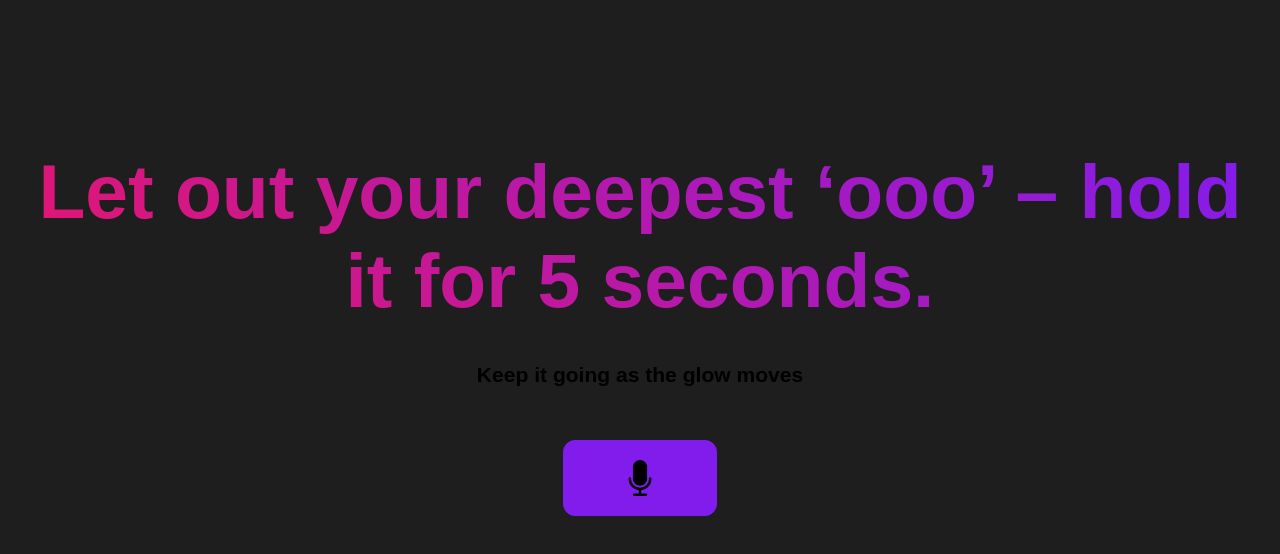
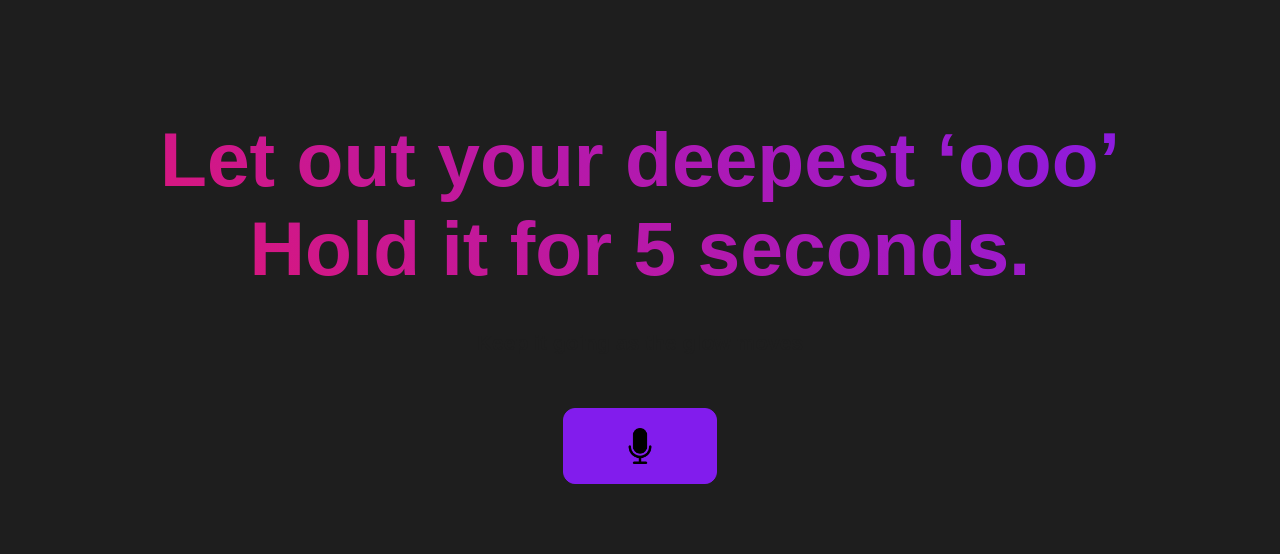
Before and after one commit to karentran28/bcshacks2025, a React (Vite) app in the folder mic-drop/: page /low in a window 1280 px wide. Shown: the top 554 px of the page. Built offline with nearby package versions, Linux system fonts and the light colour scheme; no server answers.

Commit message:
Added hint to keep going during pitch recording

```diff
--- a/mic-drop/src/index.css
+++ b/mic-drop/src/index.css
@@ -13,12 +13,16 @@
   background-color: var(--background-color);
 }
 
+
 #root {
+  max-width: 1280px;
   margin: 0 auto;
-  padding: 2rem;
   text-align: center;
+  height: 100vh;        /* Sets #root to the full viewport height */
+  overflow-y: auto;     /* Enables vertical scrolling within #root */
+  padding: 0;           /* Removes padding to manage it elsewhere */
+  box-sizing: border-box; /* Ensures padding doesn’t affect height */
 }
-
 a {
   font-weight: 500;
   color: #646cff;
@@ -27,7 +31,11 @@ a {
 a:hover {
   color: #535bf2;
 }
-
+body {
+  margin: 0;
+  min-width: 320px;
+  min-height: 100vh;
+}
 button {
   border-radius: 8px;
   border: 1px solid transparent;
--- a/mic-drop/src/pages/LowPage.css
+++ b/mic-drop/src/pages/LowPage.css
@@ -1,7 +1,6 @@
-
-
+/* Existing styles unchanged unless noted */
 .title-text {
-    font-size: clamp(2.5rem, 6vw, 5rem); /* ⬅️ this replaces fixed 6rem */
+  font-size: clamp(2.5rem, 6vw, 5rem);
   font-weight: 700;
   background: linear-gradient(45deg, #e7166b, #821ced);
   -webkit-background-clip: text;
@@ -10,8 +9,9 @@
   text-align: center;
   word-break: break-word;
 }
-
-
+.hint {
+  color: #1E1E1E;
+}
 .slogan-text {
   color: var(--text-color);
   font-weight: 400;
@@ -20,7 +20,7 @@
 
 .button {
   position: relative;
-    width: clamp(120px, 12vw, 160px);  /* scales with screen */
+  width: clamp(120px, 12vw, 160px);
   height: clamp(60px, 6vw, 80px);
   padding: 0;
   display: flex;
@@ -34,8 +34,6 @@
   z-index: 1;
   overflow: visible;
 }
-
-
 
 .button:hover {
   border-color: var(--header-color);
@@ -64,8 +62,6 @@
   object-fit: contain;
 }
 
-
-
 .content-wrapper {
   overflow: visible;
   margin-top: 2rem;
@@ -81,14 +77,11 @@
 
 .fade-out {
   opacity: 0;
-    transform: scale(0.95); /* subtle shrink */
+  transform: scale(0.95);
 }
 
 .recording-glow {
-
   transition: box-shadow 0.3s ease-in-out, border-color 0.3s ease-in-out;
-
-
   position: relative;
   border: none;
   animation: pulse-glow 1.5s ease-in-out infinite;
@@ -98,30 +91,24 @@
 .recording-glow::before {
   content: '';
   position: absolute;
-        inset: -15px; /* make it go well beyond the button */
+  inset: -15px;
   z-index: -1;
-        border-radius: 999px; /* fully rounded for mic button */
+  border-radius: 999px;
   background: linear-gradient(45deg, #e7166b, #821ced, #e7166b);
   background-size: 400% 400%;
   animation: gradient-flow 4s linear infinite;
-        filter: blur(30px); /* stronger blur makes it soft */
+  filter: blur(30px);
   opacity: 0.6;
   pointer-events: none;
 }
-
-
 
 .landing-wrapper {
   display: flex;
   flex-direction: column;
   align-items: center;
-        padding-top: 4rem; /* push content down from top */
-        min-height: 100vh;
-        overflow-y: auto;
+  padding: 4rem 2rem; /* 4rem top, 2rem bottom and sides */
   box-sizing: border-box;
 }
-
-
 @keyframes pulse-glow {
   0%, 100% {
     transform: scale(1);
@@ -187,6 +174,7 @@
 
 .note-display-wrapper {
   margin-top: 2rem;
+  margin-bottom: 2rem; /* Added to ensure spacing at the bottom */
   text-align: center;
   animation: fadeIn 0.8s ease;
 }
@@ -235,3 +223,12 @@
     transform: translateY(0);
   }
 }
+
+/* Add this for error text to ensure it’s visible */
+.error-text {
+  margin-top: 2rem;
+  margin-bottom: 2rem; /* Added to ensure spacing at the bottom */
+  color: #ff4444;
+  font-size: 1.2rem;
+  text-align: center;
+}
--- a/mic-drop/src/pages/LowPage.tsx
+++ b/mic-drop/src/pages/LowPage.tsx
@@ -49,9 +49,9 @@ const LowPage: React.FC<{ setIsRecording: (v: boolean) => void }> = ({ setIsReco
       {isRecordingLocal && <div className="recording-overlay" />}
 
       <h1 className="title-text">
-        Let out your deepest ‘ooo’ – hold it for 5 seconds.
+        Let out your deepest ‘ooo’ <br /> Hold it for 5 seconds.
       </h1>
-      <h3>Keep it going as the glow moves</h3>
+      <h3 className='hint'>Keep it going as the glow moves</h3>
 
       <div className="content-wrapper">
         <button
```
Lines whose indentation alone changed are shown as unchanged.
